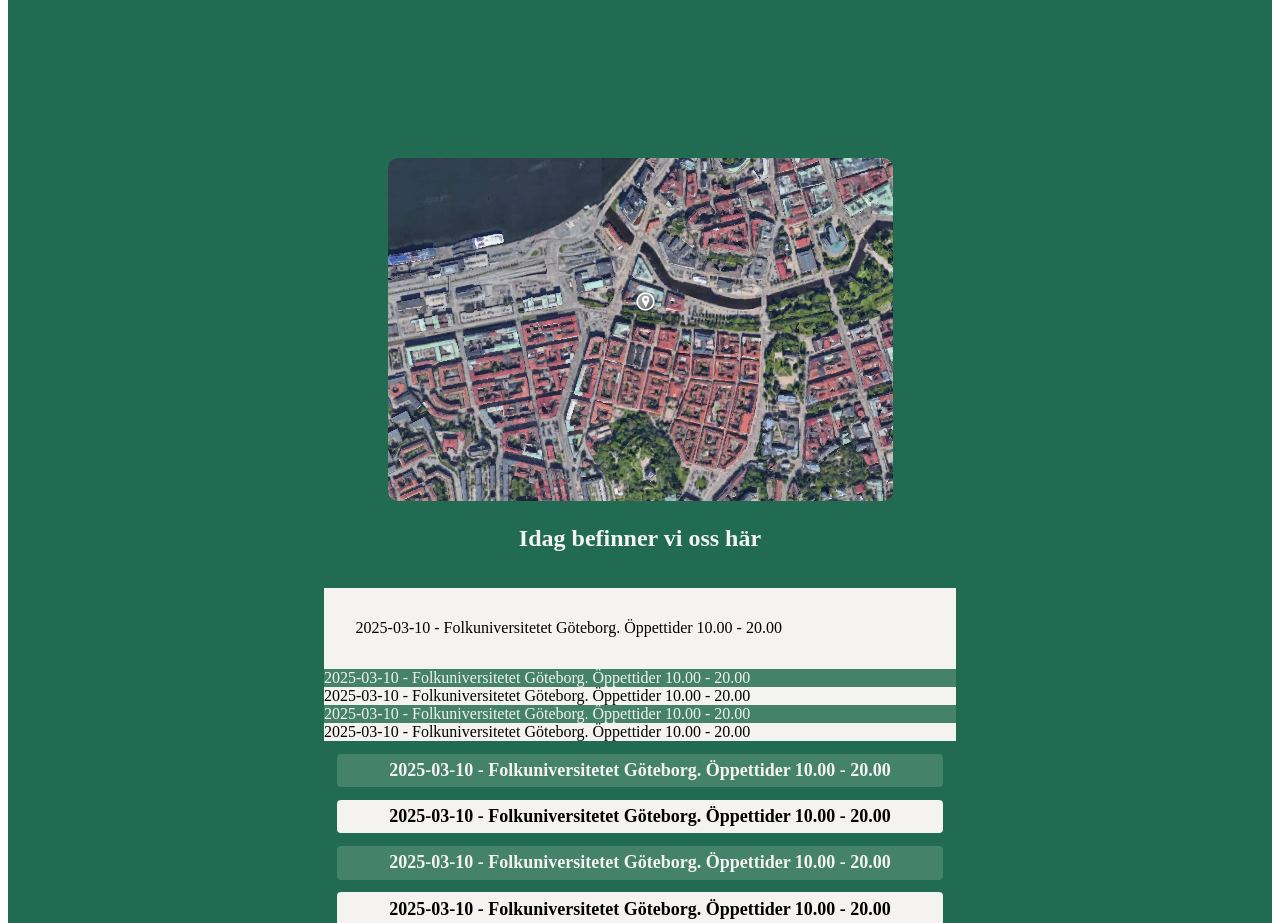
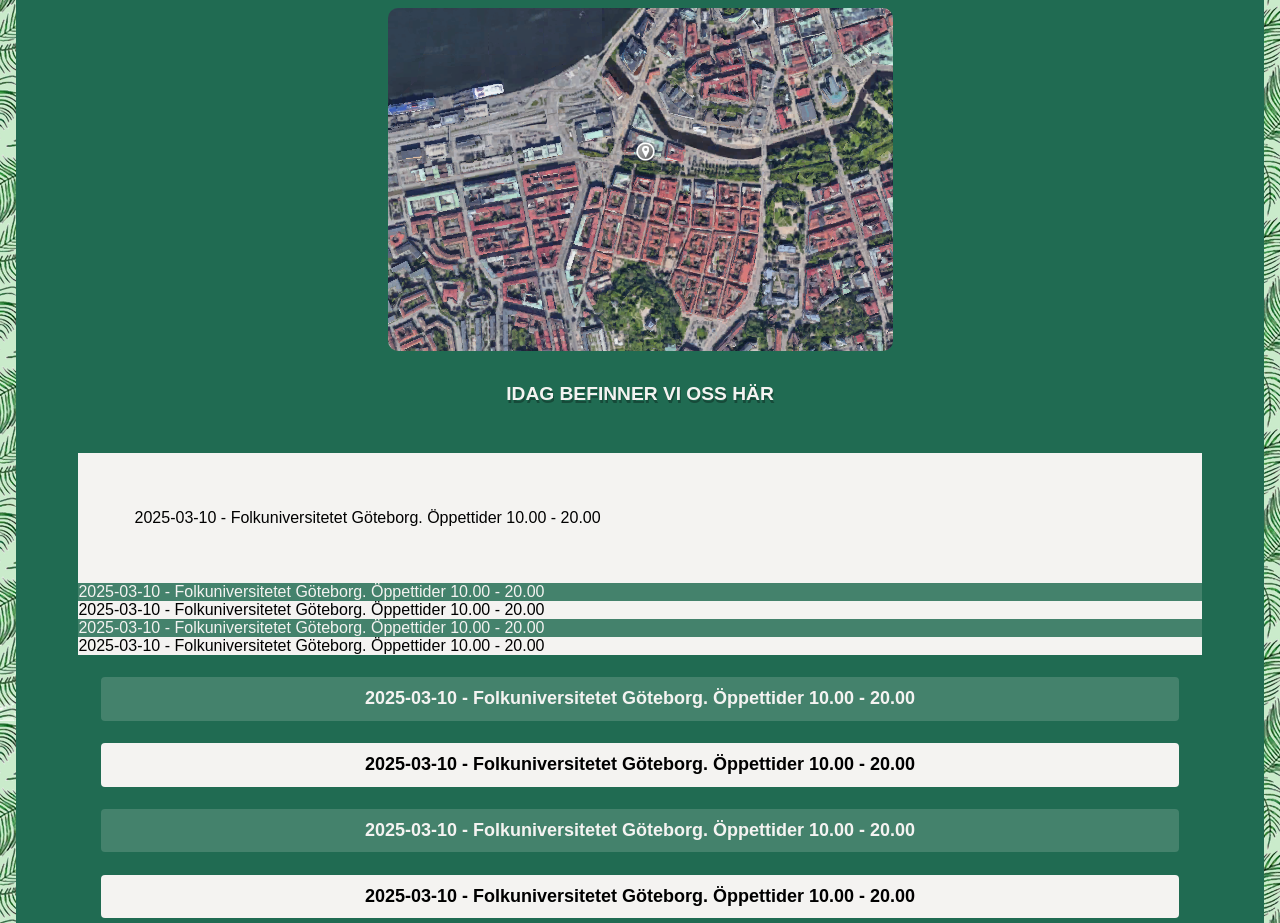
Before and after one commit to OskarBlomberg/FolkUni_arbeta_agilt_Yum_Yum, a plain HTML site: page pages/find-us.html in a window 1280 px wide. Shown: the part 123-1046 px from the top of the page. Drawn offline with Linux system fonts and the light colour scheme; no server answers.

Commit message:
har fikset på css i about-us, base_styling og find_us_styling for at det skal være samme fonter og padding

```diff
--- a/pages/find-us.html
+++ b/pages/find-us.html
@@ -14,6 +14,7 @@
     <script type="module" src="/main.js"></script>
     <!-- <script type="module" src="modules/geoLocation.js"></script> -->
     <link rel="stylesheet" href="/styling/nav-bar.css" />
+    <link rel="stylesheet" href="../styling/base_styling.css" />
   </head>
   <body>
     <header class="header">
--- a/styling/about-us.css
+++ b/styling/about-us.css
@@ -1,15 +1,5 @@
-body {
-    background-image: url("../styling/leafs.png");
-    background-color: #CAEBCB;
-    min-height: 100vh;
-    margin: 0;
-    display: flex;
-    flex-direction: column;
-}
-
-
 main {
-    padding: 1rem;
+    margin: 1rem;
 }
 
 .container {
@@ -25,15 +15,13 @@ main {
     overflow: auto;
 }
 
-
 h2 {
-    font-family: Fira Sans;
-    font-weight: 700;
-    font-size: 2rem;
+    font-family: "Fira Sans", sans-serif;
+    color: var(--TEXT-LIGHT);
+    font-weight: solid 500;
     color: #EEEEEE;
     text-transform: uppercase;
-    word-wrap: break-word;
-    padding: 40px;
+    padding: 3rem;
     text-shadow: 1px 3px 0px rgba(0, 0, 0, 0.30);
 }
 
--- a/styling/base_styling.css
+++ b/styling/base_styling.css
@@ -4,6 +4,16 @@
   margin: 0;
   padding: 0;
   box-sizing: border-box;
+}
+
+body {
+  background-image: url("/styling/images/leaf-background.webp");
+  /* overflow: hidden; */
+  background-color: var(--BACKDROP-COLOUR);
+  min-height: 100vh;
+  display: flex;
+  flex-direction: column;
+  justify-content: flex-start;
 }
 
 img {
--- a/styling/find_us_styling.css
+++ b/styling/find_us_styling.css
@@ -1,5 +1,8 @@
+main {
+    margin: 1rem;
+}
+
 .find-us-container {
-    padding-top: 10%;
     height: auto;
     width: 100%;
     display: flex;
@@ -21,13 +24,22 @@
 
 .h1-white {
     color: #F4F3F1;
+    font-family: "Fira Sans", sans-serif;
+    color: var(--TEXT-LIGHT);
+    font-weight: solid 500;
+    padding: 2rem;
+    font-size: 1.2rem;
+    text-transform: uppercase;
+    text-shadow: 1px 3px 0px rgba(0, 0, 0, 0.30);
 }
 
 .schedule {
-    width: 50%;
+    width: 90%;
     height: auto;
+    margin: 1rem;
     padding: 0;
     list-style-type: none;
+    font-family: "Fira Sans", sans-serif;
 }
 
 .current-location-item {
@@ -48,6 +60,7 @@
     padding: 1%;
     border-radius: 4px;
     font-size: large;
+    font-family: "Fira Sans", sans-serif;
     font-weight: 900;
     text-align: center;
 }
```
